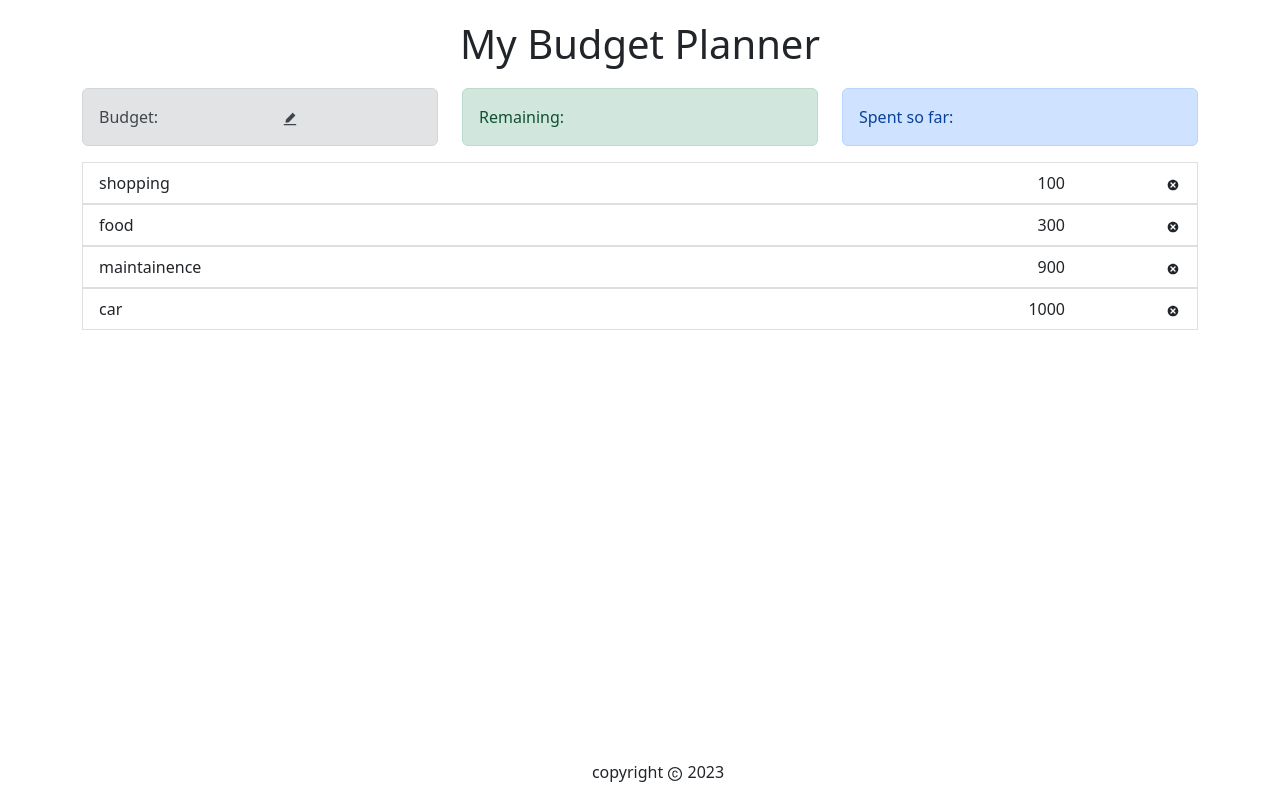
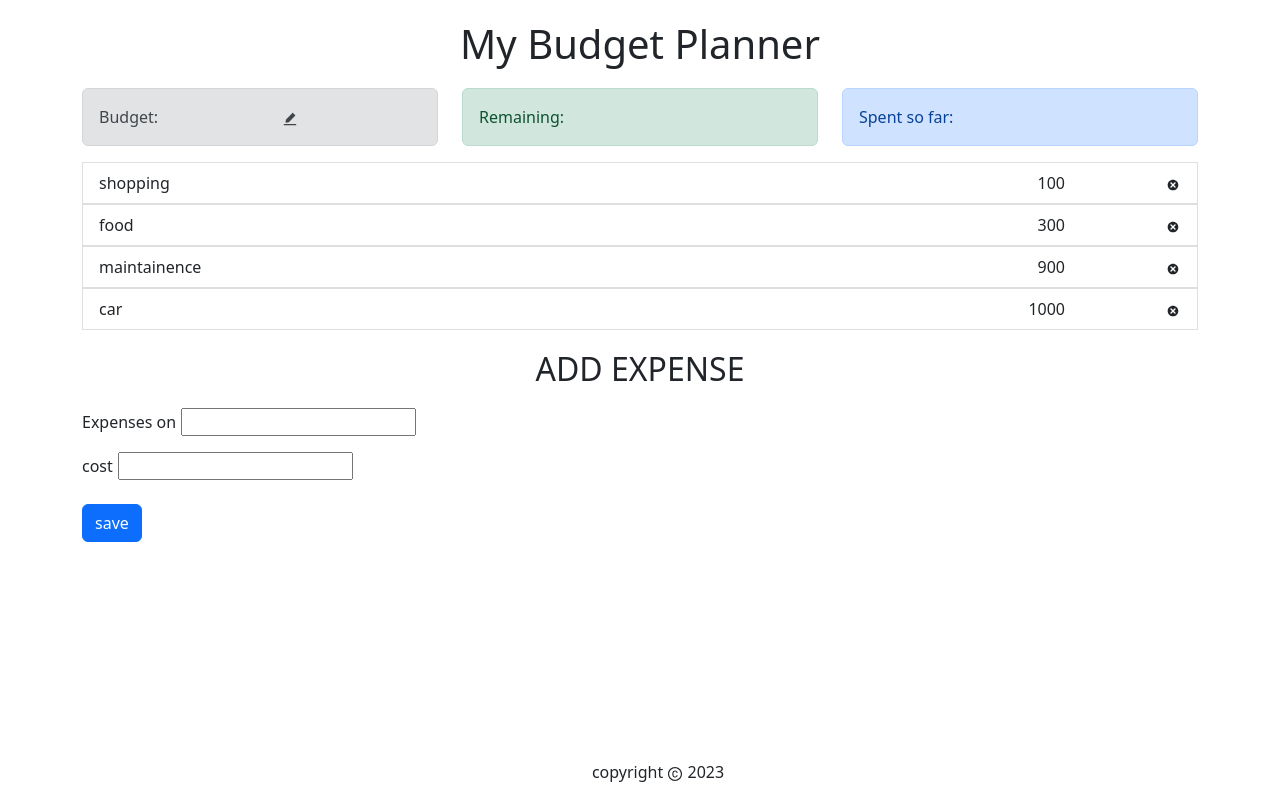
Before and after one commit to soumya-maheshwari/ExpenseTracker, a React (Create React App) app: page / in a window 1280 px wide. Built offline with nearby package versions, Linux system fonts and the light colour scheme.

Commit message:
updates add expense form

```diff
--- a/src/App.css
+++ b/src/App.css
@@ -21,14 +21,6 @@
   margin-left: 120px;
 }
 
-.add {
-  width: 100px;
-  justify-content: center;
-  align-items: center;
-  text-align: center;
-  display: flex;
-}
-
 .footer {
   bottom: 0;
   position: absolute;
@@ -45,3 +37,7 @@
 .right {
   margin-left: 100px;
 }
+
+.input {
+  margin-left: 5px;
+}
--- a/src/App.js
+++ b/src/App.js
@@ -21,15 +21,16 @@ function App() {
           <Spent />
         </div>
       </div>
-      {/* <h2 className="heading">ADD EXPENSE</h2> */}
-      {/* <div className="row ">
+      <div className="row">
+        <ExpenseList />
+      </div>
+      <h2 className="heading">ADD EXPENSE</h2>
+      <div className="row ">
         <div className="col ">
           <AddExpense />
         </div>
-      </div> */}
-      <div className="row">
-        <ExpenseList />
       </div>
+
       <Footer />
     </div>
   );
--- a/src/Components/AddExpense.js
+++ b/src/Components/AddExpense.js
@@ -7,17 +7,20 @@ const AddExpense = () => {
         <div className="row">
           <div className="col">
             <label>Expenses on</label>
-            <input type="text" required="required" />
+            <input type="text" required="required" className="input" />
           </div>
-
-          <div className="col">
-            <label>cost</label>
-            <input type="text" required="required" />
+          <div className="row">
+            <div className="col mt-3">
+              <label>cost</label>
+              <input type="text" required="required" className="input" />
+            </div>
           </div>
-          <div className="col">
-            <button type="submit" className="btn btn-primary add">
-              save
-            </button>
+          <div className="row">
+            <div className="col mt-4">
+              <button type="submit" className="btn btn-primary ">
+                save
+              </button>
+            </div>
           </div>
         </div>
       </form>
```
